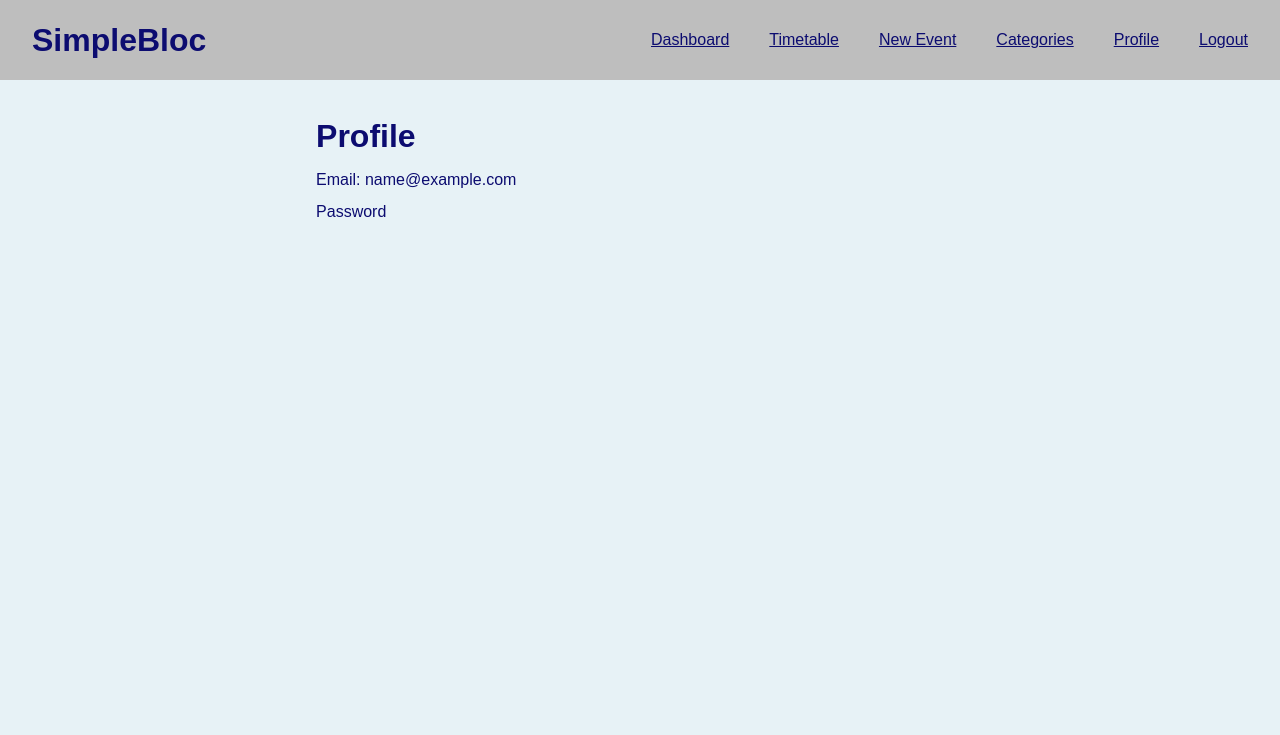
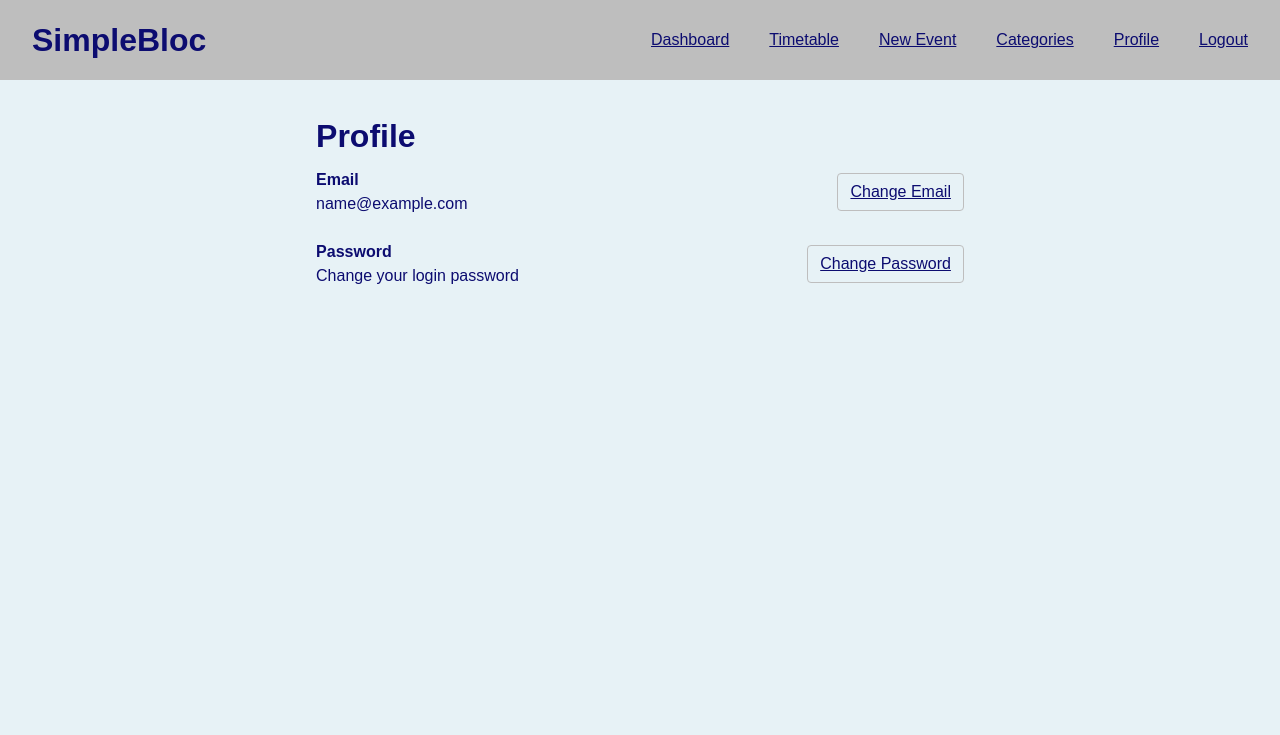
Before and after one commit to userr73/SimpleBloc, a Flask app: page /profile in a window 1280 px wide. Shown: the top 735 px of the page. Run offline with Flask 3, Linux system fonts and the light colour scheme; the visitor is signed in with stand-in values (Sample User, id 1); data comes from the database, SQL or seed files in the repository; some libraries are stand-ins or nearby versions.

Commit message:
Restructure weekly table borders/gaps, add more form validation, implement the quick note functionality and debug
(forgot to commit in a while)

```diff
--- a/routes/app_routes.py
+++ b/routes/app_routes.py
@@ -2,9 +2,9 @@ from flask import render_template, request, session, abort, redirect, url_for
 
 from application import app
 from utils.validators import validate_event, validate_date, validate_category
-from utils.events import select_week_dates, check_if_add_new_category, get_all_categories, get_category_id, get_this_week_events, get_event_styling, get_this_weeks_days, get_category_details, get_event_details, is_default_category, date_to_local_format, date_to_day_name
+from utils.events import select_week_dates, check_if_add_new_category, get_all_categories, get_all_user_custom_categories, get_category_id, get_this_week_events, get_event_styling, get_this_weeks_days, get_category_details, get_event_details, is_default_category, date_to_local_format, date_to_day_name
 from utils.db import get_db
-from utils.user_profile import get_user_profile, get_default_category_id
+from utils.user_profile import get_user_profile, get_default_category_id, get_quick_note
 
 def check_login():
     """Checks if a user id is set in the session"""
@@ -22,15 +22,59 @@ def dashboard():
 
     num_events = 2
 
-    quick_note = 'Finish dashboard design and start coding new event form Finish dashboard design and start coding new event form Finish dashboard design and start coding new event form Finish dashboard design andign and start coding new event form Finish dashboard design and start coding new event form Finish dashboard design and start coding new event form Finish dashboard design and start coding new event form Finish dashboard design and start coding new event form Finish dashboard design and start coding new event form Finish dashboard design and start coding new event form '
+    # Retrieve the user's quick note from the database
+    quick_note = get_quick_note(session.get('user_id'))
 
-    return render_template('app/dashboard.html', events=events, count=num_events, quick_note=quick_note)
+    return render_template('app/dashboard.html',
+                           events=events,
+                           count=num_events,
+                           quick_note=quick_note)
 
 
 @app.get('/edit-quick-note')
 def quick_note_form():
     check_login()
-    return render_template('app/quick-note.html')
+
+    # Retrieve the user's quick note from the database
+    quick_note = get_quick_note(session.get('user_id'))
+    print("USERS QUICK NOTE", quick_note)
+
+    return render_template('app/quick-note.html',
+                           quick_note=quick_note)
+
+
+@app.post('/edit-quick-note')
+def update_quick_note():
+    check_login()
+
+    # Retrieve the quick note value
+    quick_note = request.form.get('quick_note').strip()
+
+    # Get the user id from session
+    user_id = session.get('user_id')
+
+    # Prepare database connection
+    conn = get_db()
+    cursor = conn.cursor()
+
+    sql = '''
+        UPDATE Users
+        SET quick_note = ?
+        WHERE user_id = ?
+    '''
+
+    data = (
+        quick_note,
+        user_id
+    )
+
+    cursor.execute(sql, data)
+
+    # Commit changes and close database connection
+    conn.commit()
+    conn.close()
+
+    return redirect('dashboard')
 
 
 @app.get('/view-timetable')
@@ -85,7 +129,15 @@ def view_event(event_id):
 def new_event_form():
     check_login()
     categories = get_all_categories(session.get('user_id'))
-    return render_template('app/event-form.html', mode='add', categories=categories)
+
+    data = {}
+    # Set the category name to always be the default
+    data['category_name'] = 'No category'
+
+    return render_template('app/event-form.html',
+                           mode='add',
+                           categories=categories,
+                           data=data)
 
 
 @app.get('/edit-event/<int:event_id>')
@@ -253,16 +305,30 @@ def confirm_delete_event(event_id):
     if not event:
         abort(404)
 
-    return render_template('app/event-delete.html', data=event)
+    # Get the event date
+    event_date_str = event['event_date']
 
+    # Convert event date to local formatting
+    event_date_formatted = date_to_local_format(event_date_str)
+    event['event_date'] = event_date_formatted
+
+    return render_template('app/event-delete.html', event=event)
+
+
+@app.post('/delete-event')
+def delete_event():
+    """Handles the deletion of an event"""
+    check_login()
+
+    return render_template('app/dashboard.html')
 
 
 @app.get('/categories')
 def view_categories():
     check_login()
 
-    # Get a list of all the category names
-    categories = get_all_categories(session.get('user_id'))
+    # Get a list of all the category names except the default
+    categories = get_all_user_custom_categories(session.get('user_id'))
 
     return render_template('app/categories.html', categories=categories)
 
@@ -277,7 +343,7 @@ def edit_category(category_id):
         abort(404)
 
     # Check whether the category entered in the url is the default category (which every user must have)
-    if is_default_category(category_id):
+    if is_default_category(category_id, 'No category'):
         abort(404)
 
     return render_template('app/categories-edit.html', data=category)
@@ -343,8 +409,11 @@ def confirm_delete_category(category_id):
 
     # Check the category belongs to user
     category = get_category_details(category_id, session.get('user_id'))
+    if not category:
+        abort(404)
 
-    if not category:
+    # Check whether the category entered in the url is the default category (which every user must have)
+    if is_default_category(category_id, 'No category'):
         abort(404)
 
     return render_template('app/categories-delete.html', data=category)
@@ -402,10 +471,24 @@ def delete_category():
 def view_profile():
     check_login()
 
-    # Get profile details
+    # Get user's email
     email_str = get_user_profile(session.get('user_id'))
 
     return render_template('app/profile.html', email=email_str)
+
+
+@app.get('/update-email')
+def email_form():
+    check_login()
+
+    return render_template('app/email.html')
+
+
+@app.get('/change-password')
+def password_form():
+    check_login()
+
+    return render_template('app/password.html')
 
 
 @app.get('/confirm-logout')
--- a/static/style.css
+++ b/static/style.css
@@ -31,6 +31,10 @@ a {
 
 a:hover {
     text-decoration: none;
+}
+
+i {
+    font-size: 1.1rem;
 }
 
 /* Narrower content container for most information */
@@ -207,9 +211,10 @@ td {
             }
         }
     }
+}
 
 /* Quick note container */
-    .quick-note {
+.quick-note-container {
     display: grid;
     grid-template-rows: auto 1fr;
     gap: 0.5rem;
@@ -239,9 +244,9 @@ td {
         }
     }
 
-        p {
+    .quick-note {
         overflow: auto;
-        }
+        white-space: pre-wrap;
     }
 }
 
@@ -253,7 +258,7 @@ td {
     grid-template-rows: auto, auto, repeat(calc(var(--total-rows) - 2), var(--row-height));
 
     background-color: var(--primary-colour);
-    gap: 1px;
+    column-gap: 1px;
     border: 1px solid var(--primary-colour);
 
     font-size: 0.85rem;
@@ -262,6 +267,8 @@ td {
 /* All grid types */
 .date-grid, .all-day-grid, .time-label, .calendar-slot {
     background-color: var(--bg-colour);
+
+    border-bottom: 1px solid red;
 }
 
 
@@ -312,7 +319,10 @@ td {
 /* Calendar events */
 .calendar-event {
     display: block;
+    border-bottom: 1px solid black;
+
     padding: 0.25rem;
+    min-height: 0;
 
     overflow: hidden; /* Ensures that a really long word does not force the container to stretch its width */
     overflow-wrap: break-word; /* Breaks the really long word if it goes beyond the container width */
@@ -348,12 +358,46 @@ dialog {
     gap: 1rem;
 }
 
+.modal-title {
+    display: flex;
+    justify-content: space-between;
+}
+
+.event-description {
+    white-space: pre-wrap;
+}
+
 /* Categories table */
 .categories-table {
     table, th, td {
         border-color: var(--bg-colour);
     }
 }
+
+
+/* Profile page */
+.profile-options-container {
+    display: grid;
+    grid-template-rows: 1fr 1fr;
+    gap: 1.5rem;
+}
+
+.profile-options {
+    display: flex;
+    justify-content: space-between;
+    align-items: center;
+
+    p {
+        margin-bottom: 0;
+    }
+
+    a {
+        border: 1px solid var(--primary-colour);
+        border-radius: 4px;
+        padding: 0.4rem 0.75rem;
+    }
+}
+
 
 /* Footer */
 footer {
--- a/templates/app/dashboard.html
+++ b/templates/app/dashboard.html
@@ -45,12 +45,12 @@
                         </div>
                     </a>
                 </div>
-                <div class="quick-note">
+                <div class="quick-note-container">
                     <div>
                         <p class="title">Quick Note</p>
                         <a href="{{ url_for('quick_note_form') }}"><i class="fa-regular fa-pen-to-square"></i></a>
                     </div>
-                    <p>{{ quick_note }}</p>
+                    <p class="quick-note">{{ quick_note }}</p>
                 </div>
             </div>
         </div>
--- a/templates/app/event-form.html
+++ b/templates/app/event-form.html
@@ -74,7 +74,8 @@
 
             <div class="form-group">
                 <label for="category_name">Category</label>
-                <input list="categories-list" id="category_name" name="category_name" value="{{ data.get('category_name', '' ) }}">
+                <input list="categories-list" id="category_name" name="category_name" value="{{ data.get('category_name', '' ) }}" onfocus="this.select()" autocomplete="off">
+                <small>Clear the text to see all existing categories</small>
 
                 <datalist id="categories-list">
                     {% for category in categories %}
--- a/templates/app/event.html
+++ b/templates/app/event.html
@@ -1,5 +1,5 @@
 <div>
-    <div>
+    <div class="modal-title">
         <h2>{{ event.event_title }}</h2>
         <div class="edit-delete-options">
             <a href="{{ url_for('edit_event', event_id=event.event_id) }}"><i class="fa-regular fa-pen-to-square" title="Edit event"></i></a>
@@ -7,5 +7,5 @@
         </div>
     </div>
     <p>{{ event.day_of_week }} {{ event.event_date }} | {{ event.start_time }} – {{ event.end_time }}</p>
-    <p>{{ event.event_description }}</p>
+    <p class="event-description">{{ event.event_description }}</p>
 </div>
--- a/templates/app/profile.html
+++ b/templates/app/profile.html
@@ -5,7 +5,23 @@
 {% block main %}
     <div class="narrow-content-container">
         <h1>Profile</h1>
-        <p>Email: {{ email }}</p>
-        <p>Password</p>
+
+        <div class="profile-options-container">
+            <div class="profile-options">
+                <div class="email-info">
+                    <p><b>Email</b></p>
+                    <p>{{ email }}</p>
+                </div>
+                <a href="{{ url_for('email_form') }}">Change Email</a>
+            </div>
+
+            <div class="profile-options">
+                <div class="password-info">
+                    <p><b>Password</b></p>
+                    <p>Change your login password</p>
+                </div>
+                <a href="{{ url_for('password_form') }}">Change Password</a>
+            </div>
+        </div>
     </div>
 {% endblock %}
--- a/templates/app/timetable.html
+++ b/templates/app/timetable.html
@@ -51,9 +51,9 @@
                 {% set style_row_start = style_dict.row_start %}
                 {% set style_row_end = style_dict.row_end %}
                 {% set row_difference = style_row_end - style_row_start %}
-                <a href="" class="calendar-event"
-                    style="background-color: lightblue; grid-row: {{ style_row_start }} / {{ style_row_end }}; grid-column: {{ style_dict.col_name }}; max-height: calc({{ 0.5 * row_difference }}rem + {{ 1 * row_difference }}px);"
-                    onclick="document.getElementById('event-dialog').showModal()" hx-get="/event/{{ event.event_id }}" hx-target="#event-dialog-content">
+                <a href="#" class="calendar-event"
+                    style="background-color: lightblue; grid-row: {{ style_row_start }} / {{ style_row_end }}; grid-column: {{ style_dict.col_name }}; max-height: calc({{ 0.5 * row_difference }}rem + {{ row_difference - 1 }}px);"
+                    onclick="document.getElementById('event-dialog').showModal(); return false;" hx-get="/event/{{ event.event_id }}" hx-target="#event-dialog-content">
                     <p>{{ event.event_title }}</p>
                     <p>{{ event.start_time }} – {{ event.end_time }}</p>
                 </a>
--- a/utils/user_profile.py
+++ b/utils/user_profile.py
@@ -1,4 +1,19 @@
 from utils.db import query_one
+
+def get_quick_note(user_id):
+    """Retrieves the user's quick note"""
+    sql = '''
+        SELECT quick_note
+        FROM Users
+        WHERE user_id = ?
+    '''
+
+    data = (user_id,)
+
+    quick_note = query_one(sql, data)
+
+    return quick_note['quick_note']
+
 
 def get_default_category_id(user_id):
     """Retrieves the user's default category's category ID"""
```
Also changed, not shown: templates/app/event-delete.html (+6 -2 lines), templates/app/quick-note.html (+10 -2 lines), utils/events.py (+21 -7 lines). Lines whose indentation alone changed are shown as unchanged.
